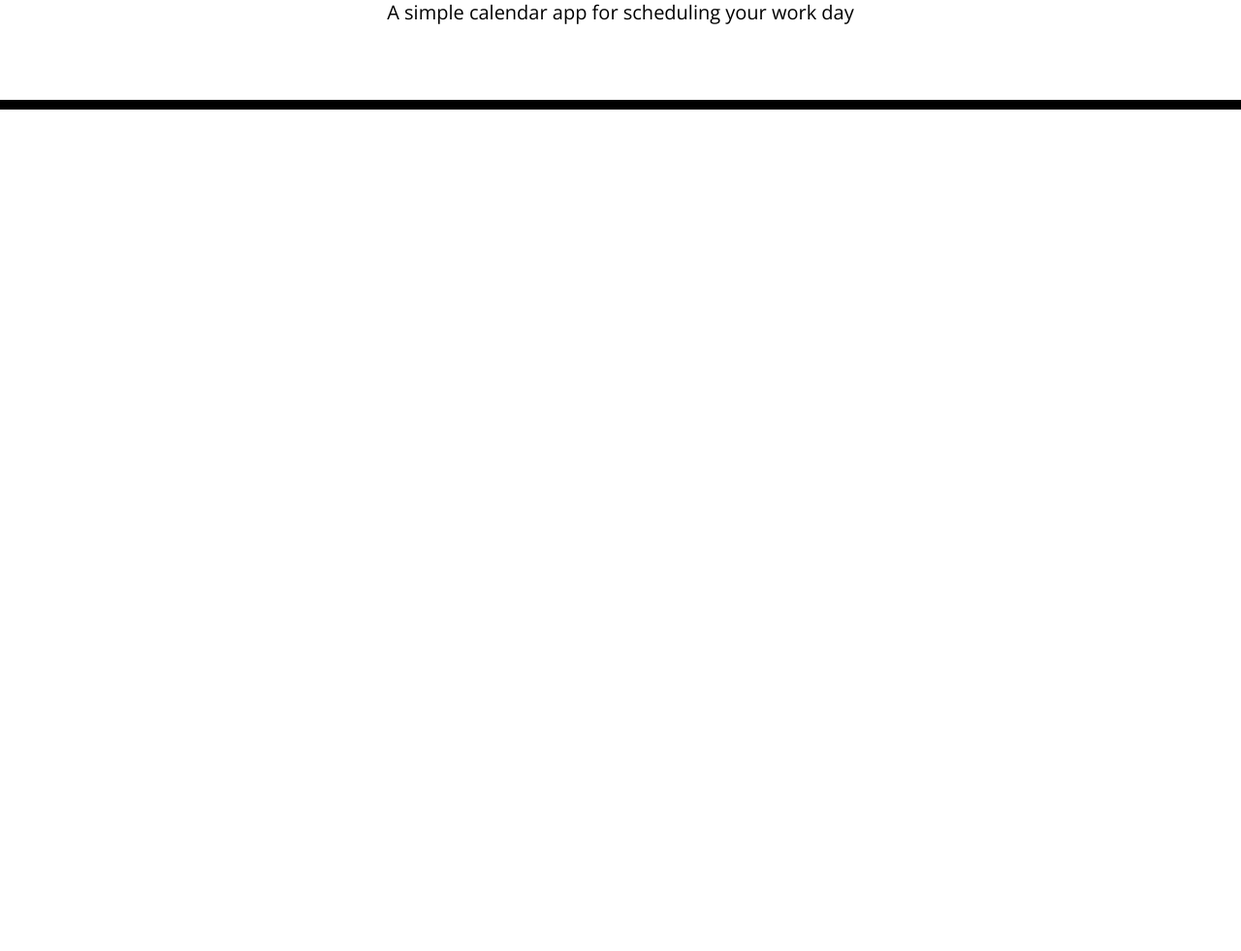
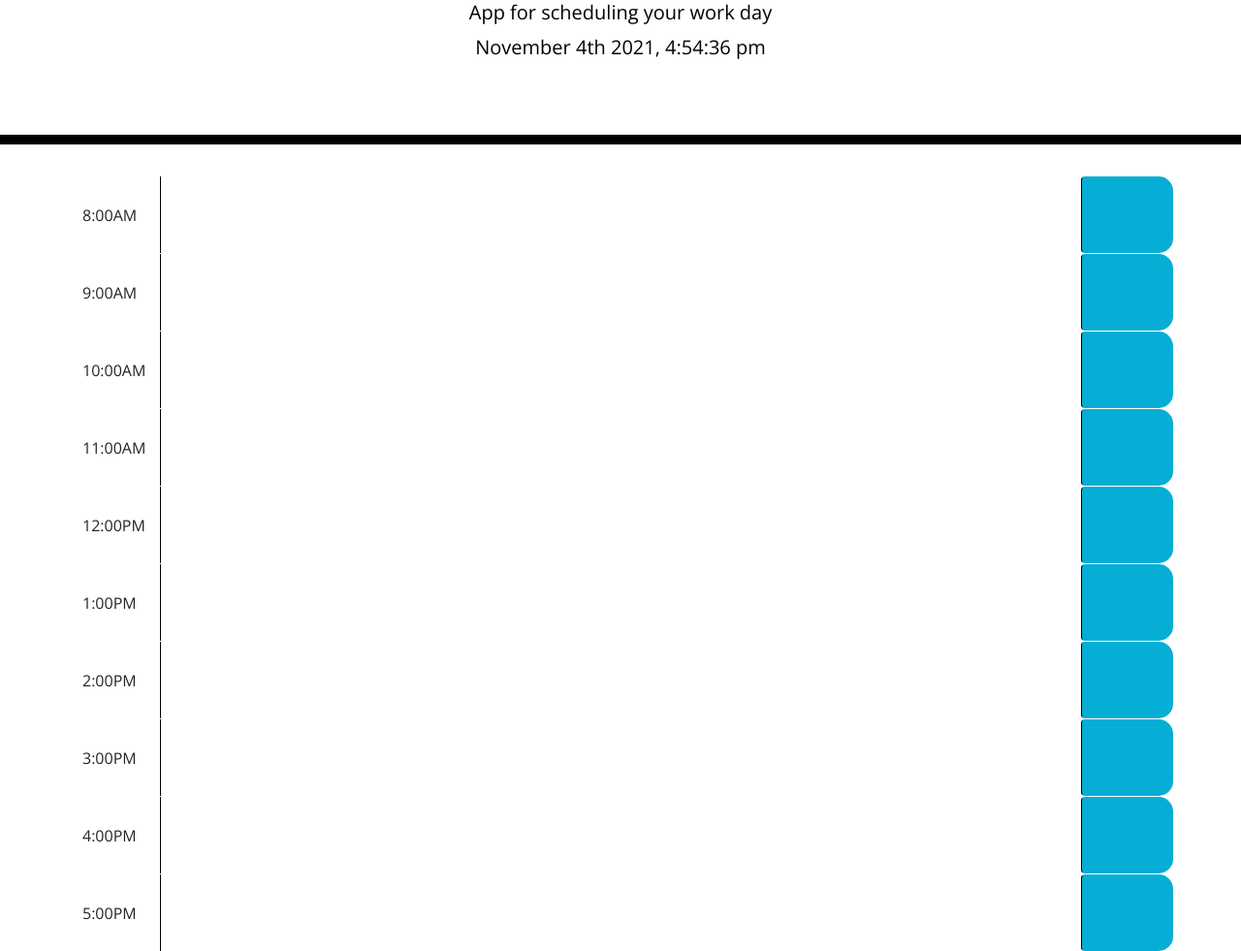
Before and after one commit to cclund444/c05scheduleTheWorkDay, a plain HTML site: page index.html in a window 1280 px wide. Shown: the part 155-1136 px from the top of the page at 97% size. Before the commit the page ends 800 px from the top, so only its background shows below. Drawn offline with nearby package versions, Linux system fonts and the light colour scheme; a web font is replaced by a local one.

Commit message:
update on files and paths/structure

```diff
--- /dev/null
+++ b/assets/script.js
@@ -0,0 +1,33 @@
+var day = moment().format('MMMM Do YYYY, h:mm:ss a');
+var currentDay = document.getElementById('currentDay');
+currentDay.innerHTML = day;
+
+$(".saveBtn").on("click", function() {
+    var saveEl = $(this).siblings("textarea").attr("id");
+    var textEl = $(this).siblings("textarea").val();
+    console.log(this)
+
+    localStorage.setItem(saveEl, textEl);
+});
+
+function colors() {
+    var currentTime = moment().hour();
+    $('.row').each(function() {
+        var sectionTime = parseInt($(this).attr('id').split('hrs')[1]);
+        if (sectionTime < currentTime) {
+            $(this).removeClass('future');
+            $(this).removeClass('present');
+            $(this).addClass('past');
+        }
+        else if (sectionTime === currentTime) {
+            $(this).removeClass('past');
+            $(this).removeClass('future');
+            $(this).addClass('present');
+        }
+        else {
+            $(this).removeClass('past');
+            $(this).removeClass('future');
+            $(this).addClass('present');
+        }
+    })
+}
--- a/index.html
+++ b/index.html
@@ -18,21 +18,97 @@
       href="https://fonts.googleapis.com/css?family=Open+Sans&display=swap"
       rel="stylesheet"
     />
-    <link rel="stylesheet" href="style.css" />
+    <link rel="stylesheet" href="https://cdnjs.cloudflare.com/ajax/libs/open-iconic/1.1.1/font/css/open-iconic-bootstrap.min.css" />
+    <link rel="stylesheet" href="./assets/style.css" />
     <title>Work Day Scheduler</title>
   </head>
 
   <body>
     <header class="jumbotron">
       <h1 class="display-3">Work Day Scheduler</h1>
-      <p class="lead">A simple calendar app for scheduling your work day</p>
+      <p class="lead">App for scheduling your work day</p>
       <p id="currentDay" class="lead"></p>
     </header>
     <div class="container">
-      <!-- Timeblocks go here -->
+
+
+      <div id="8hrs" class="row">
+        <div class="col-md-1">
+          8:00AM
+        </div>
+        <textarea class="description col-10" id="8-hrs"></textarea>
+        <button class="btn saveBtn col-md-1"><span class="oi oi-hard-drive"></span></button>
+      </div>
+
+      <div id="9hrs" class="row">
+        <div class="col-md-1">
+          9:00AM
+        </div>
+        <textarea class="description col-10" id="9-hrs"></textarea>
+        <button class="btn saveBtn col-md-1"><span class="oi oi-hard-drive"></span></button>
+      </div>
+
+      <div id="10hrs" class="row">
+        <div class="col-md-1">
+          10:00AM
+        </div>
+        <textarea class="description col-10" id="10-hrs"></textarea>
+        <button class="btn saveBtn col-md-1"><span class="oi oi-hard-drive"></span></button>
+      </div>
+
+      <div id="11hrs" class="row">
+        <div class="col-md-1">
+          11:00AM
+        </div>
+        <textarea class="description col-10" id="11-hrs"></textarea>
+        <button class="btn saveBtn col-md-1"><span class="oi oi-hard-drive"></span></button>
+      </div>
+
+      <div id="12hrs" class="row">
+        <div class="col-md-1">
+          12:00PM
+        </div>
+        <textarea class="description col-10" id="12-hrs"></textarea>
+        <button class="btn saveBtn col-md-1"><span class="oi oi-hard-drive"></span></button>
+      </div>
+      <div id="1hrs" class="row">
+        <div class="col-md-1">
+          1:00PM
+        </div>
+        <textarea class="description col-10" id="1-hrs"></textarea>
+        <button class="btn saveBtn col-md-1"><span class="oi oi-hard-drive"></span></button>
+      </div>
+      <div id="2hrs" class="row">
+        <div class="col-md-1">
+          2:00PM
+        </div>
+        <textarea class="description col-10" id="2-hrs"></textarea>
+        <button class="btn saveBtn col-md-1"><span class="oi oi-hard-drive"></span></button>
+      </div>
+      <div id="3hrs" class="row">
+        <div class="col-md-1">
+          3:00PM
+        </div>
+        <textarea class="description col-10" id="3-hrs"></textarea>
+        <button class="btn saveBtn col-md-1"><span class="oi oi-hard-drive"></span></button>
+      </div>
+      <div id="4hrs" class="row">
+        <div class="col-md-1">
+          4:00PM
+        </div>
+        <textarea class="description col-10" id="4-hrs"></textarea>
+        <button class="btn saveBtn col-md-1"><span class="oi oi-hard-drive"></span></button>
+      </div>
+      <div id="5hrs" class="row">
+        <div class="col-md-1">
+          5:00PM
+        </div>
+        <textarea class="description col-10" id="5-hrs"></textarea>
+        <button class="btn saveBtn col-md-1"><span class="oi oi-hard-drive"> </span></button>
+      </div>
     </div>
-
     <script src="https://code.jquery.com/jquery-3.4.1.min.js"></script>
     <script src="https://cdnjs.cloudflare.com/ajax/libs/moment.js/2.24.0/moment.min.js"></script>
+    <script src="./assets/script.js"></script>
   </body>
 </html>
```
Also changed, not shown: assets/style.css (renamed from style.css).
